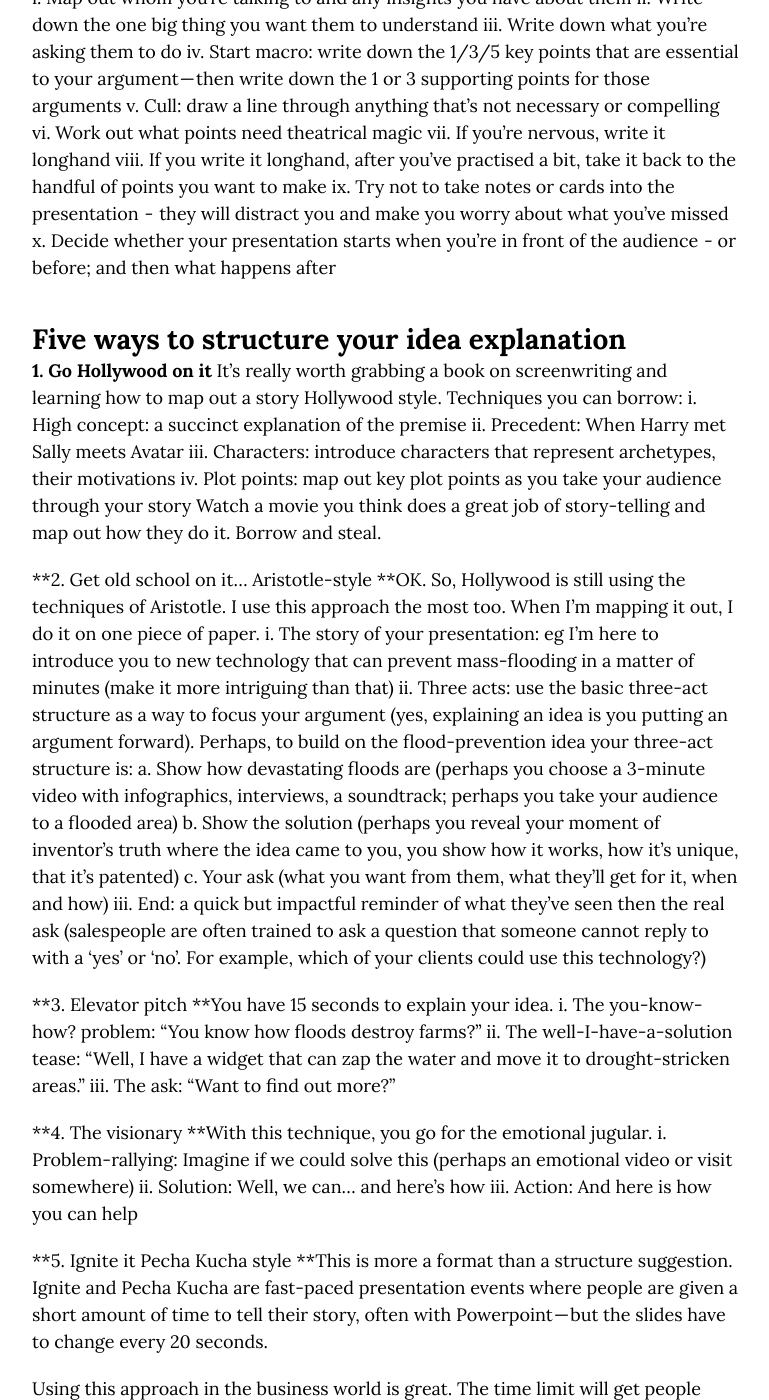
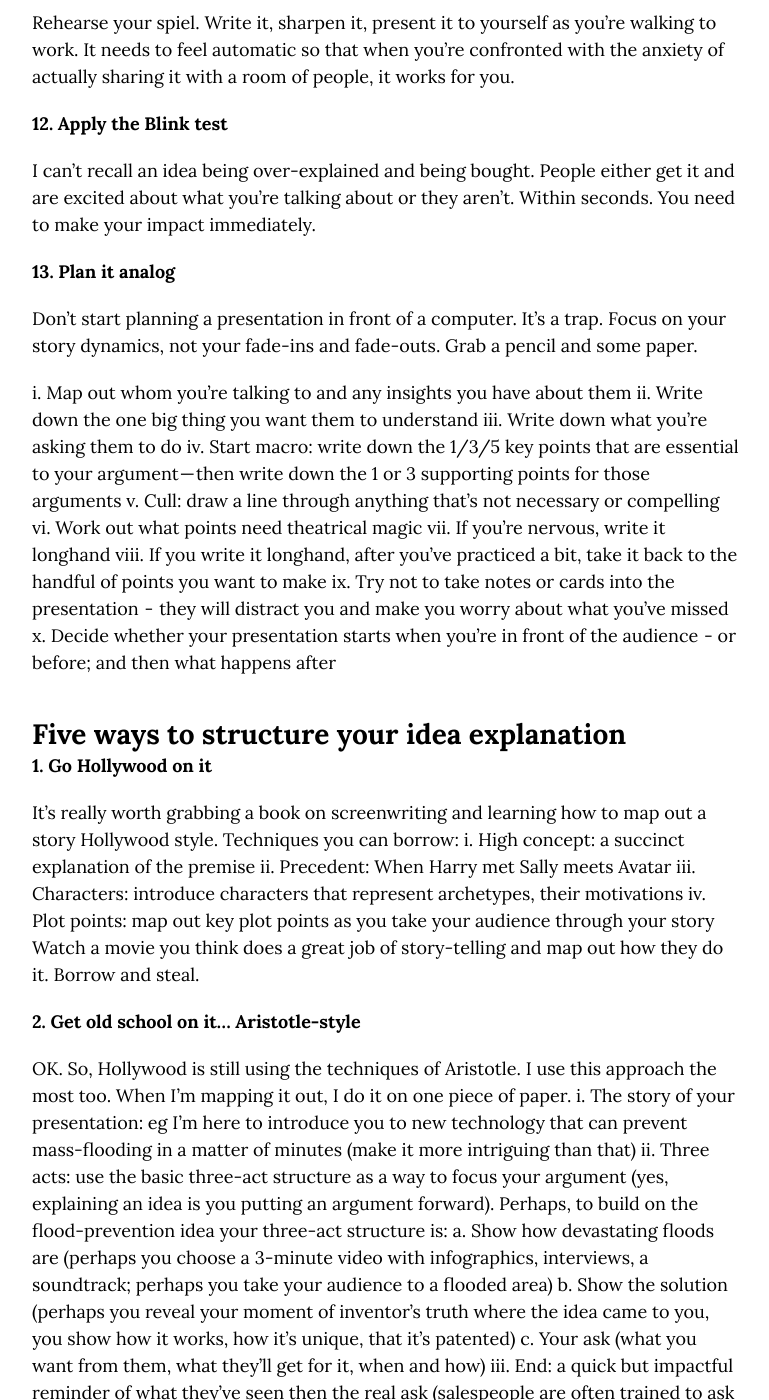
Before and after one commit to markhpollard/markhpollard.github.io, a Jekyll site: the page built from _posts/2018-09-27-how-to-explain-an-idea-a-mega-post.markdown, in a window 1280 px wide and 1400 px high, scrolled down 9773 px. Shown: the whole window, without its empty margins (254-1023 px from the left). Built offline with Jekyll 4.4.1, drawn with Linux system fonts in a browser that asks for light colours; nearby versions of some CDN libraries; some of the changed text lies outside the part shown.

Commit message:
Updated How To Explain An Idea A Mega Post

```diff
--- a/_posts/2018-09-27-how-to-explain-an-idea-a-mega-post.markdown
+++ b/_posts/2018-09-27-how-to-explain-an-idea-a-mega-post.markdown
@@ -231,23 +240,27 @@ Like this: “Today I’m going to show you how we can get 15-year olds to love
 
 You can use signposts to end a section of the presentation: “Here’s what I said I was going to tell you, here’s why it’s important, here’s what to do about it.”
 
-You can also use article-writing techniques in a presentation. You can use numbers: “3 things you need to know about X." Numbers tell the brain, “You need to focus on these points now." They also give importance to the information because they imply you’ve sifted through a lot of thinking to get there. You can use lists - if you dislike lists, relax: everything is a listable. You can use snappy Internet headlines. Whatever works.
+You can also use article-writing techniques in a presentation. You can use numbers: “3 things you need to know about X." Numbers tell the brain, “You need to focus on these points now." They also give importance to the information because they imply you’ve sifted through a lot of thinking to get there. You can use lists - if you dislike lists, relax: everything is list-able. You can use snappy Internet headlines. Whatever works.
 
 **10. Make it stick**
+
 As with writing articles, play with counter-intuitive headlines as well as “How to” and “Why” setups. The counter-intuitive approach aims to make people feel curious and start owning your thinking, as well as get your ideas remembered. The “How to” and “Why” approaches cut to the chase by saying, “I have the answers for you; you’re in safe hands.”
 
 The format of your presentation is also something that deserves thoughts. Think about your audience, what they will be comfortable with, and how far you can push them. Powerpoint is obviously the default format but it doesn’t have to be. A combination of screen and off-screen (boards, print-outs) is great as it forces people to shift their attention and it stimulates their senses (see, hear, touch).
 
 If you use Powerpoint or Keynote, keep in mind that it’s not supposed to be a Word document with images. You are the presentation. Everything else is support.
 
-\*\*11. Rehearse
-\*\*Rehearse your spiel. Write it, sharpen it, present it to yourself as you’re walking to work. It needs to feel automatic so that when you’re confronted with the anxiety of actually sharing it with a room of people, it works for you.
+**11. Rehearse**
+
+Rehearse your spiel. Write it, sharpen it, present it to yourself as you’re walking to work. It needs to feel automatic so that when you’re confronted with the anxiety of actually sharing it with a room of people, it works for you.
 
 **12. Apply the Blink test**
+
 I can’t recall an idea being over-explained and being bought. People either get it and are excited about what you’re talking about or they aren’t. Within seconds. You need to make your impact immediately.
 
-\*\*13. Plan it analogue
-\*\*Don’t start planning a presentation in front of a computer. It’s a trap. Focus on your story dynamics, not your fade-ins and fade-outs. Grab a pencil and some paper.
+**13. Plan it analog**
+
+Don’t start planning a presentation in front of a computer. It’s a trap. Focus on your story dynamics, not your fade-ins and fade-outs. Grab a pencil and some paper.
 
 i. Map out whom you’re talking to and any insights you have about them
 ii. Write down the one big thing you want them to understand
@@ -256,13 +269,14 @@ iv. Start macro: write down the 1/3/5 key points that are essential to your argu
 v. Cull: draw a line through anything that’s not necessary or compelling
 vi. Work out what points need theatrical magic
 vii. If you’re nervous, write it longhand
-viii. If you write it longhand, after you’ve practised a bit, take it back to the handful of points you want to make
+viii. If you write it longhand, after you’ve practiced a bit, take it back to the handful of points you want to make
 ix. Try not to take notes or cards into the presentation  -  they will distract you and make you worry about what you’ve missed
 x. Decide whether your presentation starts when you’re in front of the audience  - or before; and then what happens after
 
 ## Five ways to structure your idea explanation
 
 **1. Go Hollywood on it**
+
 It’s really worth grabbing a book on screenwriting and learning how to map out a story Hollywood style. Techniques you can borrow:
 i. High concept: a succinct explanation of the premise
 ii. Precedent: When Harry met Sally meets Avatar
@@ -270,8 +284,9 @@ iii. Characters: introduce characters that represent archetypes, their motivatio
 iv. Plot points: map out key plot points as you take your audience through your story
 Watch a movie you think does a great job of story-telling and map out how they do it. Borrow and steal.
 
-\*\*2. Get old school on it… Aristotle-style
-\*\*OK. So, Hollywood is still using the techniques of Aristotle. I use this approach the most too. When I’m mapping it out, I do it on one piece of paper.
+**2. Get old school on it… Aristotle-style**
+
+OK. So, Hollywood is still using the techniques of Aristotle. I use this approach the most too. When I’m mapping it out, I do it on one piece of paper.
 i. The story of your presentation: eg I’m here to introduce you to new technology that can prevent mass-flooding in a matter of minutes (make it more intriguing than that)
 ii. Three acts: use the basic three-act structure as a way to focus your argument (yes, explaining an idea is you putting an argument forward). Perhaps, to build on the flood-prevention idea your three-act structure is:
 a. Show how devastating floods are (perhaps you choose a 3-minute video with infographics, interviews, a soundtrack; perhaps you take your audience to a flooded area)
@@ -279,20 +294,23 @@ b. Show the solution (perhaps you reveal your moment of inventor’s truth where
 c. Your ask (what you want from them, what they’ll get for it, when and how)
 iii. End: a quick but impactful reminder of what they’ve seen then the real ask (salespeople are often trained to ask a question that someone cannot reply to with a ‘yes’ or ‘no’. For example, which of your clients could use this technology?)
 
-\*\*3. Elevator pitch
-\*\*You have 15 seconds to explain your idea.
+**3. Elevator pitch**
+
+You have 15 seconds to explain your idea.
 i. The you-know-how? problem: “You know how floods destroy farms?”
 ii. The well-I-have-a-solution tease: “Well, I have a widget that can zap the water and move it to drought-stricken areas.”
 iii. The ask: “Want to find out more?”
 
-\*\*4. The visionary
-\*\*With this technique, you go for the emotional jugular.
+**4. The visionary**
+
+With this technique, you go for the emotional jugular.
 i. Problem-rallying: Imagine if we could solve this (perhaps an emotional video or visit somewhere)
 ii. Solution: Well, we can… and here’s how
 iii. Action: And here is how you can help
 
-\*\*5. Ignite it Pecha Kucha style
-\*\*This is more a format than a structure suggestion. Ignite and Pecha Kucha are fast-paced presentation events where people are given a short amount of time to tell their story, often with Powerpoint — but the slides have to change every 20 seconds.
+**5. Ignite it Pecha Kucha style**
+
+This is more a format than a structure suggestion. Ignite and Pecha Kucha are fast-paced presentation events where people are given a short amount of time to tell their story, often with Powerpoint — but the slides have to change every 20 seconds.
 
 Using this approach in the business world is great. The time limit will get people more open to hearing from you (I’m going to show you how to do X in 5 minutes; less risk of time wasting). The time limit also implies a risk that makes for a more exciting presentation (what if she forgets or stumbles?). It will energize you and force you to really structure a succinct story.
 
@@ -303,11 +321,7 @@ All of the above are just yoga poses - available to you when and as you need the
 ## **Now**
 
 1. Please share this article with at least one person
-
 2. Take this sick [brand strategy Skillshare class](http://skl.sh/markpollard)
-
 3. Join my [email newsletter](https://markpollard.us1.list-manage.com/subscribe?u=dfb4c80f84a49d4cfc0d34490&id=c66948a2fc)
-
 4. Come find me on [Twitter](http://www.twitter.com/markpollard), [Instagram](http://www.instagram.com/markpollard), and [LinkedIn](https://www.linkedin.com/in/markpollardstrategist/)
-
 5. Join thousands of strategists in [Sweathead](http://www.sweathead.co) on Facebook
```
Also changed, not shown: other parts of _posts/2018-09-27-how-to-explain-an-idea-a-mega-post.markdown (+17 -8 lines).
